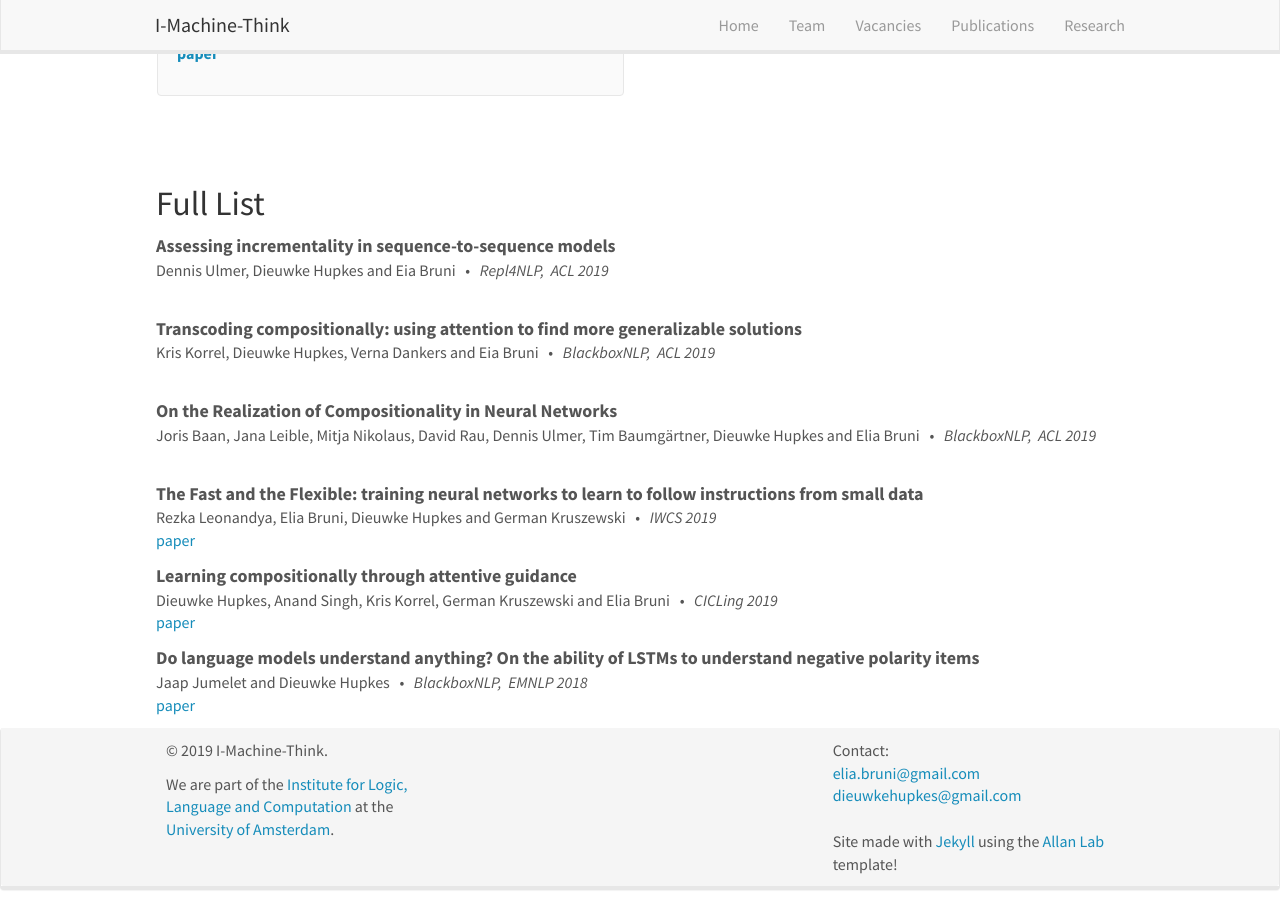
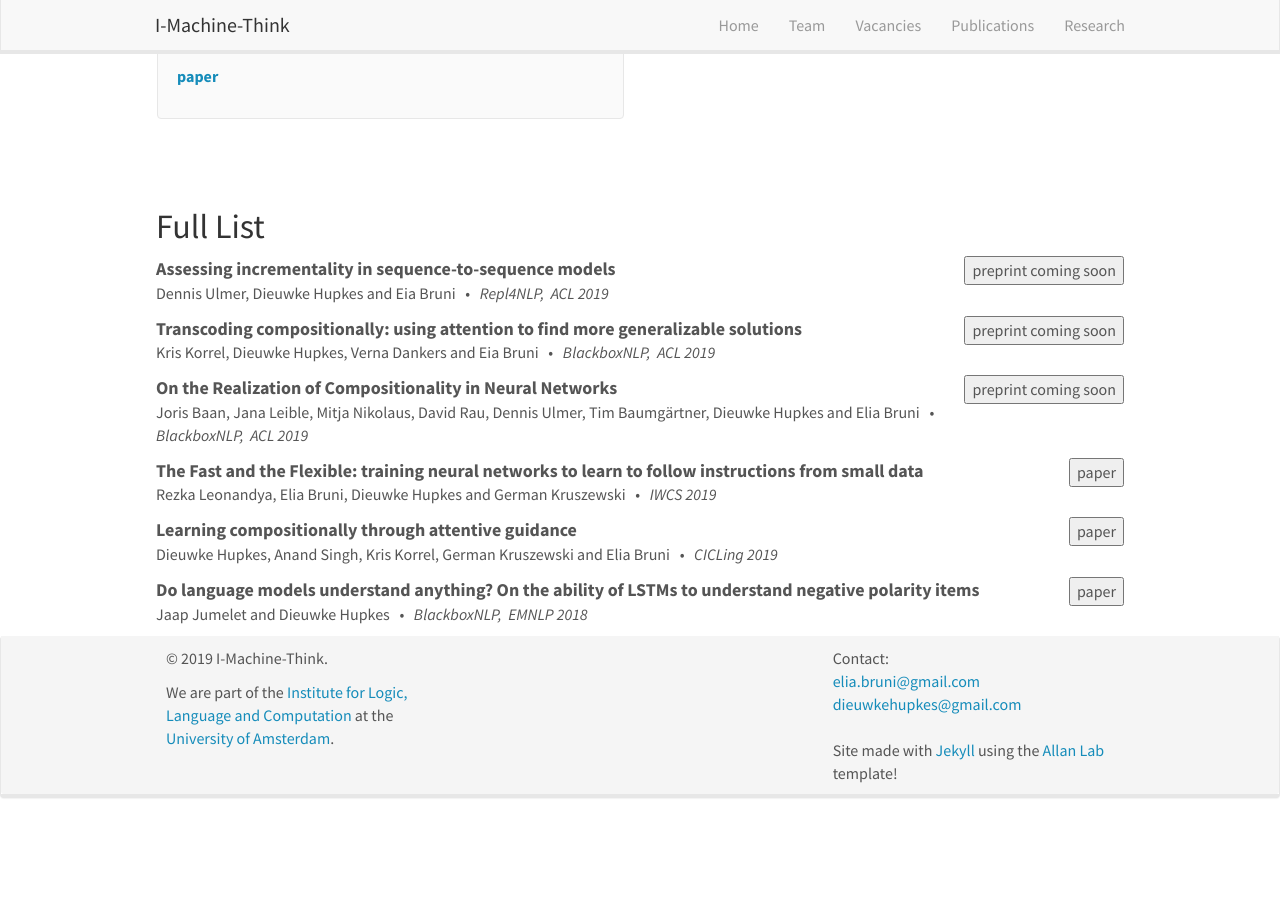
Before and after one commit to i-machine-think/i-machine-think.github.io, a Jekyll site: the page built from _pages/publications.md, in a window 1280 px wide and 900 px high, scrolled down 538 px. Built offline with Jekyll 4.4.1, drawn with Linux system fonts in a browser that asks for light colours; nearby versions of some CDN libraries; after the commit the page ends 1358 px from its top, so only the background shows below that.

```diff
--- a/_data/publist.yml
+++ b/_data/publist.yml
@@ -6,7 +6,7 @@
   venue: "Repl4NLP,&nbsp; ACL 2019"
   link:
     url:
-    display:
+    display: preprint coming soon
   news2:
 
 - title: "Transcoding compositionally: using attention to find more generalizable solutions"
@@ -17,7 +17,7 @@
   venue: "BlackboxNLP,&nbsp; ACL 2019"
   link:
     url:
-    display:
+    display: preprint coming soon
   news2:
 
 - title: "On the Realization of Compositionality in Neural Networks"
@@ -28,7 +28,7 @@
   year: 2019
   link:
     url:
-    display:
+    display: preprint coming soon
   news2:
 
 - title: "The Fast and the Flexible: training neural networks to learn to follow instructions from small data"
--- a/_pages/publications.md
+++ b/_pages/publications.md
@@ -51,12 +51,12 @@ permalink: /publications/
 
 <p> &nbsp; </p>
 
-
 ## Full List
 
 {% for publi in site.data.publist %}
 
-  <b> <font size="+1"> {{publi.title }} </font></b> <br> {{ publi.authors }} &nbsp; &#8226; &nbsp; <i> {{ publi.venue }} </i> <br /> <a href="{{ publi.link.url }}">{{ publi.link.display }}</a>
-  <br/>
+  <b> <font size="+1"> {{publi.title }} </font></b>
+  <button onclick='window.open("{{ publi.link.url }}", "_blank")' style="float: right;"> {{ publi.link.display }} </button>
+  <br> {{ publi.authors }} &nbsp; &#8226; &nbsp; <i> {{ publi.venue }} </i> <br />
 
 {% endfor %}
```
Also changed, not shown: images/pubpic/AG.png (added), images/pubpic/SHRDLURN.png (added), images/pubpic/paper.png (added).
